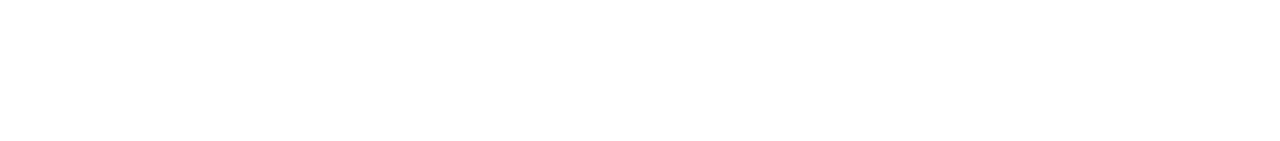
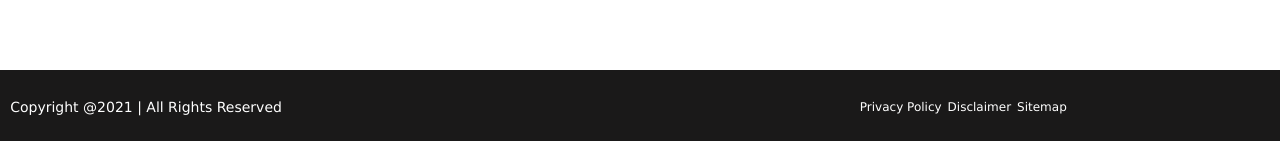
Before and after one commit to ram212878/angular-Project, an Angular app: page / in a window 1280 px wide. Shown: the part 656-797 px from the top of the page. Built offline with nearby package versions, Linux system fonts and the light colour scheme.

Commit message:
enabled footer

```diff
--- a/src/app/app.component.html
+++ b/src/app/app.component.html
@@ -3,5 +3,5 @@
 	<app-header></app-header>
 	<app-colorchanger (childData)="parentColorChanger($event)"></app-colorchanger>
 	<app-calculator></app-calculator>
-	<!-- <app-footer></app-footer> -->
+	<app-footer></app-footer>
 </div>
```
